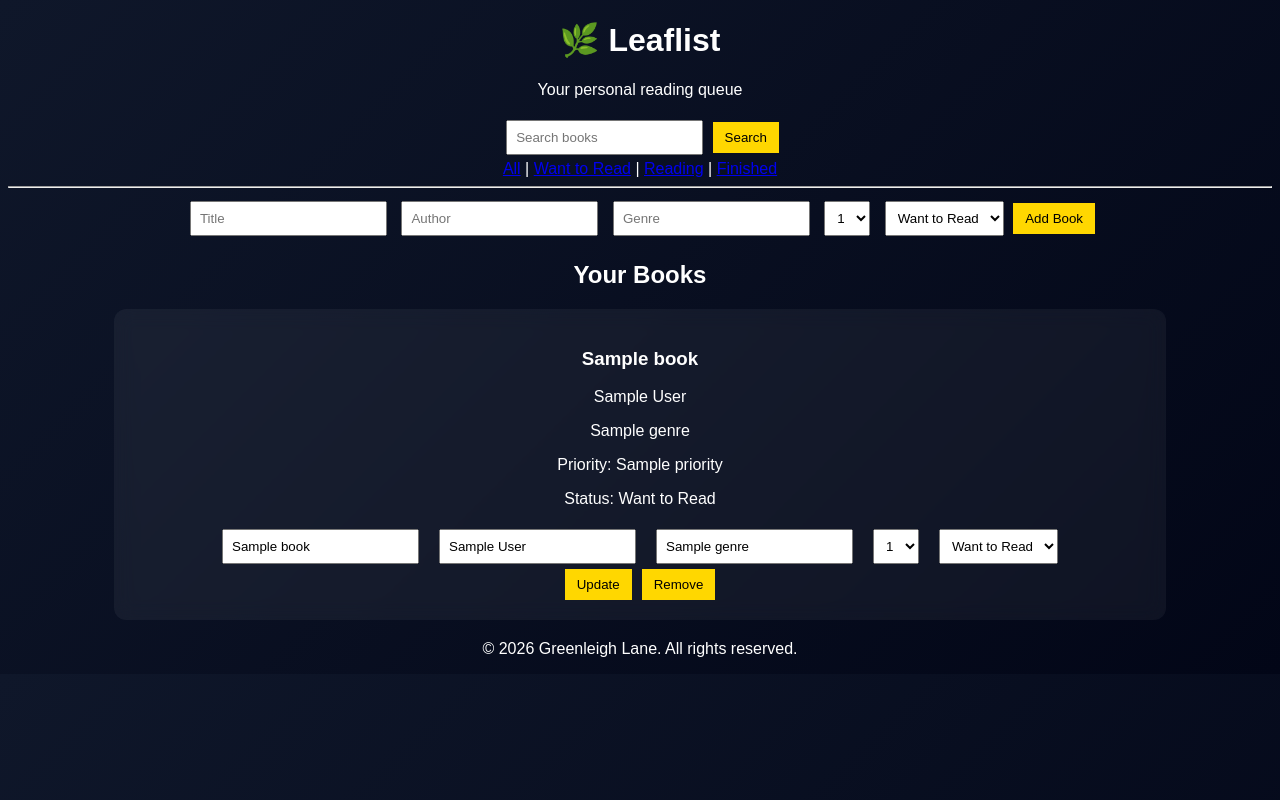
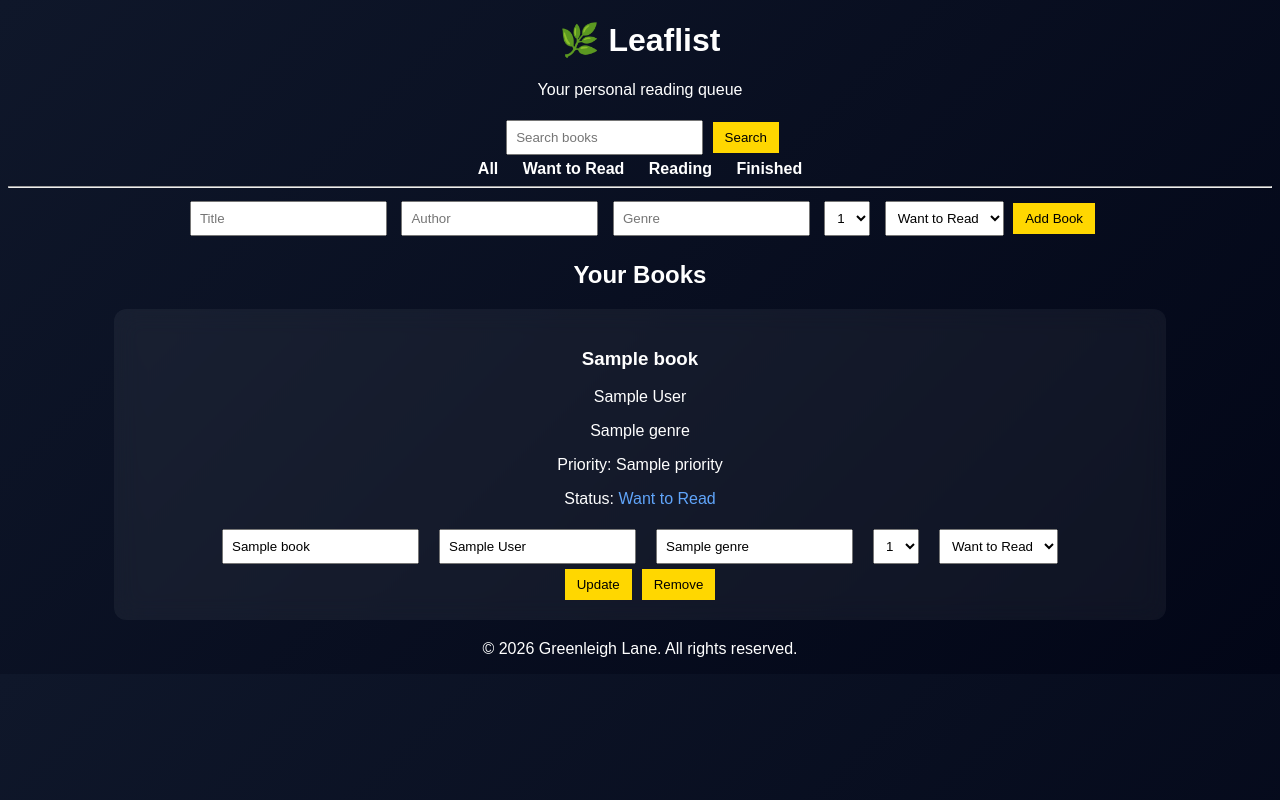
Before and after one commit to Tamyrah/MyBookWishList, a Flask app: template templates/home.html in a window 1280 px wide. Run offline with Flask 3, Linux system fonts and the light colour scheme; the template is opened without the code that fills it: most values are stand-ins (such as "Sample title", 1, 10 or a date in 2020); parts of the project's set-up code (start-up, migrations or seed data) failed here and were passed over.

Commit message:
Enhance home.html with style adjustments and filters
Updated styles and improved filter visibility in the home page.

```diff
--- a/templates/home.html
+++ b/templates/home.html
@@ -2,6 +2,7 @@
 <html>
 <head>
 <title>Leaflist</title>
+
 <style>
 body {
     background: linear-gradient(135deg, #0f172a, #020617);
@@ -12,7 +13,7 @@
 
 .glass {
     background: rgba(255,255,255,0.05);
-            backdrop-filter: blur(10px);
+    backdrop-filter: blur(12px);
     padding: 20px;
     margin: 20px auto;
     width: 80%;
@@ -31,12 +32,26 @@
     cursor: pointer;
 }
 
+/* FIXED FILTER VISIBILITY */
+a {
+    color: white;
+    font-weight: bold;
+    margin: 0 10px;
+    text-decoration: none;
+}
+
 .row {
     display: flex;
     justify-content: center;
     gap: 10px;
     flex-wrap: wrap;
 }
+
+/* STATUS COLORS */
+.want { color: #60a5fa; }
+.reading { color: #facc15; }
+.finished { color: #34d399; }
+
 </style>
 </head>
 
@@ -45,33 +60,33 @@
 <h1>🌿 Leaflist</h1>
 <p>Your personal reading queue</p>
 
-<!-- SEARCH -->
+<!-- SEARCH (FIXED) -->
 <form method="GET" action="/">
     <input type="hidden" name="user" value="{{ user }}">
     <input name="query" placeholder="Search books">
     <button type="submit">Search</button>
 </form>
 
-<!-- FILTER -->
+<!-- FILTER (VISIBLE NOW) -->
 <div>
-    <a href="/?user={{user}}">All</a> |
-    <a href="/?user={{user}}&status=Want to Read">Want to Read</a> |
-    <a href="/?user={{user}}&status=Reading">Reading</a> |
+    <a href="/?user={{user}}">All</a>
+    <a href="/?user={{user}}&status=Want to Read">Want to Read</a>
+    <a href="/?user={{user}}&status=Reading">Reading</a>
     <a href="/?user={{user}}&status=Finished">Finished</a>
 </div>
 
 <hr>
 
-<!-- ADD BOOK -->
+<!-- ADD -->
 <form method="POST">
     <input name="title" placeholder="Title" required>
     <input name="author" placeholder="Author">
     <input name="genre" placeholder="Genre">
 
     <select name="priority">
-        <option value="1">1</option>
-        <option value="2">2</option>
-        <option value="3">3</option>
+        <option>1</option>
+        <option>2</option>
+        <option>3</option>
     </select>
 
     <select name="status">
@@ -92,7 +107,17 @@
 <p>{{ book.author }}</p>
 <p>{{ book.genre }}</p>
 <p>Priority: {{ book.priority }}</p>
-    <p>Status: {{ book.status }}</p>
+
+<p>
+Status:
+<span class="
+{% if book.status == 'Want to Read' %}want
+{% elif book.status == 'Reading' %}reading
+{% else %}finished{% endif %}
+">
+{{ book.status }}
+</span>
+</p>
 
 <!-- UPDATE -->
 <form method="POST" action="/update">
@@ -121,12 +146,13 @@
 <button type="submit">Update</button>
 </form>
 
-    <!-- DELETE -->
+<!-- DELETE (FIXED) -->
 <form method="POST" action="/delete">
 <input type="hidden" name="id" value="{{ book.id }}">
 <input type="hidden" name="user" value="{{ user }}">
 <button type="submit">Remove</button>
 </form>
+
 </div>
 
 </div>
```
Lines whose indentation alone changed are shown as unchanged.
